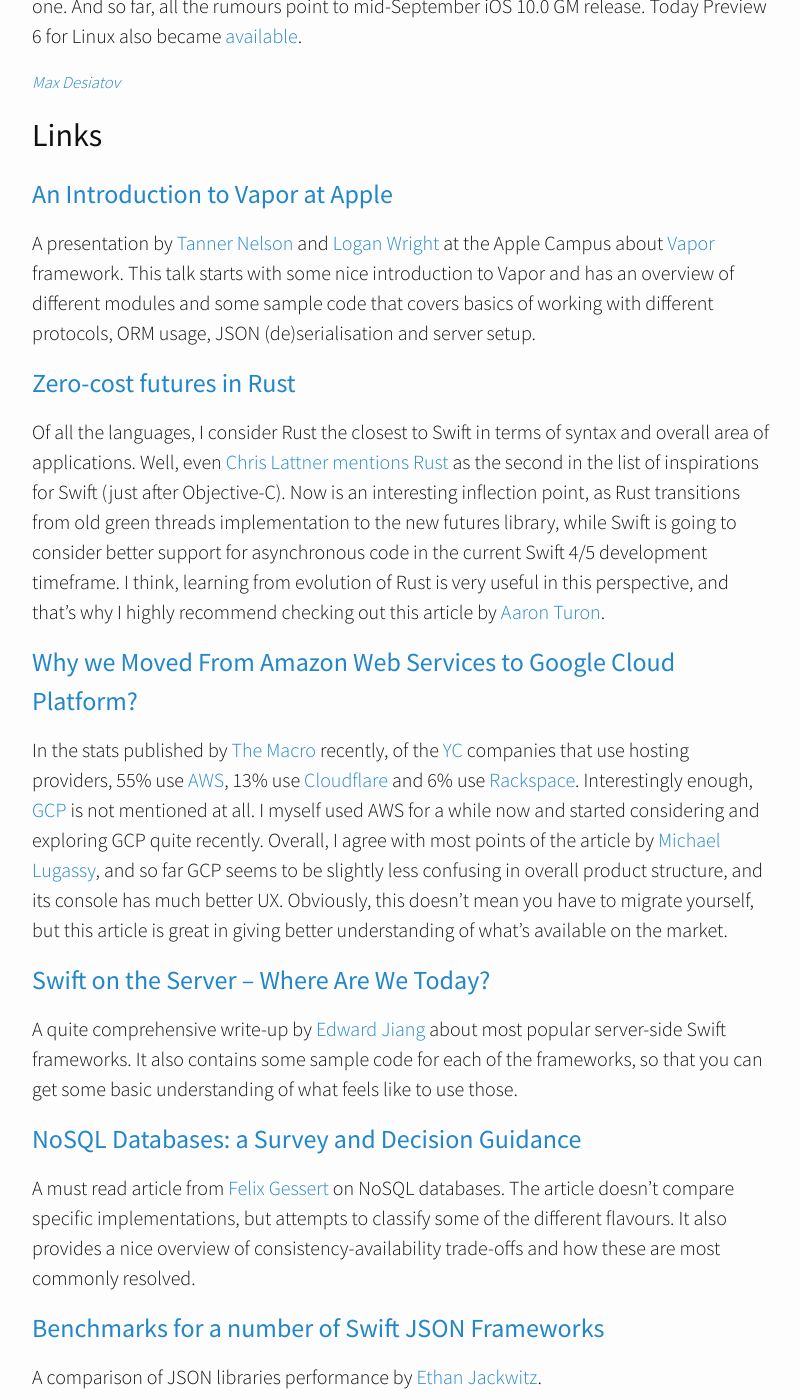
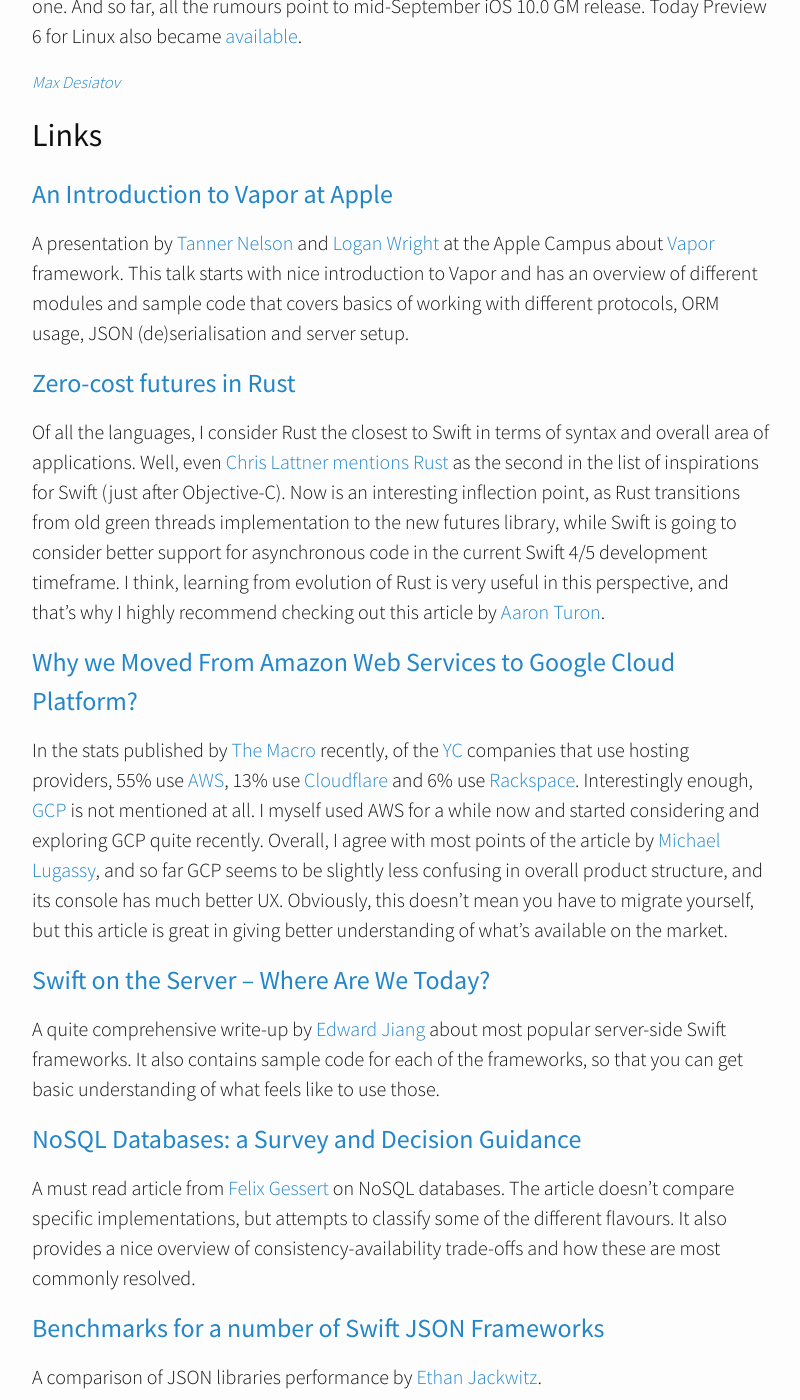
Before and after one commit to ServerSwift/serverswift.tech, a Jekyll site: the page built from _posts/2016-08-17-issue5.markdown, in a window 1280 px wide and 1400 px high, scrolled down 605 px. Shown: the whole window, without its empty margins (238-1038 px from the left). Built offline with Jekyll 4.4.1, drawn with Linux system fonts in a browser that asks for light colours; nearby versions of some CDN libraries.

Commit message:
grammar fixes

```diff
--- a/_posts/2016-08-17-issue5.markdown
+++ b/_posts/2016-08-17-issue5.markdown
@@ -18,8 +18,8 @@
 
 A presentation by [Tanner Nelson](https://twitter.com/tanner0101) and
 [Logan Wright](https://twitter.com/LogMaestro) at the Apple Campus about
-[Vapor](http://vapor.codes) framework. This talk starts with some nice
-introduction to Vapor and has an overview of different modules and some
+[Vapor](http://vapor.codes) framework. This talk starts with nice
+introduction to Vapor and has an overview of different modules and
 sample code that covers basics of working with different protocols,
 ORM usage, JSON (de)serialisation and server setup.
 
@@ -54,8 +54,8 @@
 ### [Swift on the Server – Where Are We Today?](https://stormpath.com/blog/swift-on-the-server-today)
 
 A quite comprehensive write-up by [Edward Jiang](https://twitter.com/EdwardStarcraft)
-about most popular server-side Swift frameworks. It also contains some sample
-code for each of the frameworks, so that you can get some basic understanding
+about most popular server-side Swift frameworks. It also contains sample
+code for each of the frameworks, so that you can get basic understanding
 of what feels like to use those.
 
 ### [NoSQL Databases: a Survey and Decision Guidance](https://medium.baqend.com/nosql-databases-a-survey-and-decision-guidance-ea7823a822d)
```
